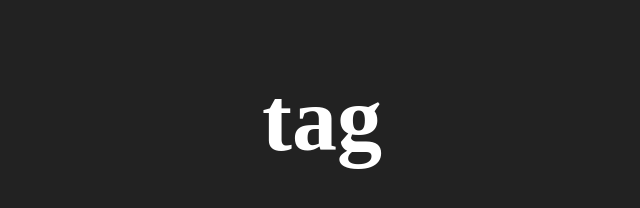
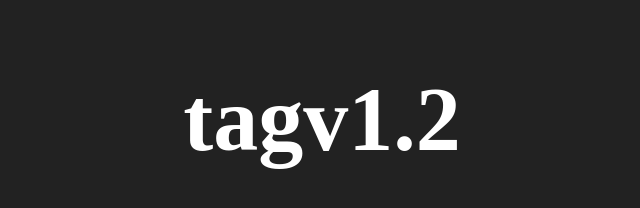
Before and after one commit to MohammedBabaqi/sss, a plain HTML site: page index.html in a window 1280 px wide. Shown: the whole page, without its empty margins (318-958 px from the left). Drawn offline with Linux system fonts and the light colour scheme.

Commit message:
index update

```diff
--- a/index.html
+++ b/index.html
@@ -23,5 +23,6 @@
 </style>
 <body>
     <h1>tag</h1>
+    <h1>v1.2</h1>
 </body>
 </html>
```
